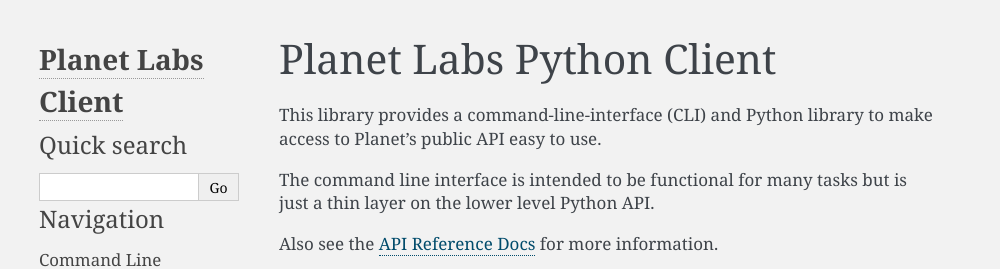
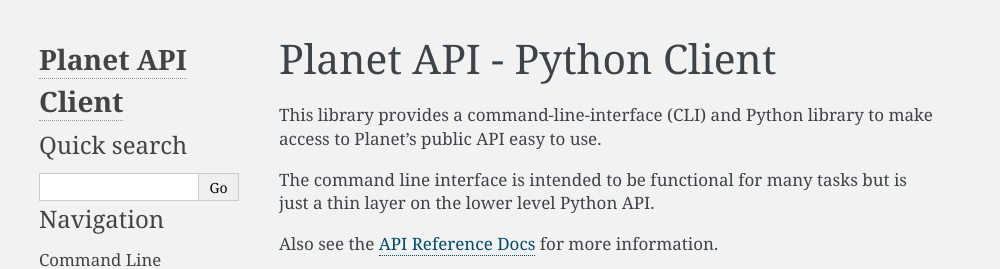
Before and after one commit to planetlabs/planet-client-python, a Sphinx documentation site: the page built from docs/source/index.rst, in a window 1280 px wide. Shown: the top 269 px of the page, without its empty margins (141-1141 px from the left). Built offline with Sphinx 7.4.7, drawn with Linux system fonts in a browser that asks for light colours.

Commit message:
docs - planet labs -> planet api

```diff
--- a/docs/source/conf.py
+++ b/docs/source/conf.py
@@ -53,9 +53,9 @@ source_suffix = '.rst'
 master_doc = 'index'
 
 # General information about the project.
-project = u'Planet Labs Client'
+project = u'Planet API Client'
 copyright = u'2017 PLANET LABS INC. ALL RIGHTS RESERVED. MADE IN SAN FRANCISCO. 346 9TH STREET, SAN FRANCISCO 94103'
-author = u'Planet Labs'
+author = u'Planet'
 
 # The version info for the project you're documenting, acts as replacement for
 # |version| and |release|, also used in various other places throughout the
@@ -267,7 +267,7 @@ latex_documents = [
 # One entry per manual page. List of tuples
 # (source start file, name, description, authors, manual section).
 man_pages = [
-    (master_doc, 'planetlabsclient', u'Planet Labs Client Documentation',
+    (master_doc, 'planetlabsclient', u'Planet API Client Documentation',
      [author], 1)
 ]
 
@@ -281,7 +281,7 @@ man_pages = [
 # (source start file, target name, title, author,
 #  dir menu entry, description, category)
 texinfo_documents = [
-  (master_doc, 'PlanetLabsClient', u'Planet Labs Client Documentation',
+  (master_doc, 'PlanetLabsClient', u'Planet API Client Documentation',
    author, 'PlanetLabsClient', 'One line description of project.',
    'Miscellaneous'),
 ]
--- a/docs/source/index.rst
+++ b/docs/source/index.rst
@@ -1,7 +1,7 @@
 :tocdepth: 3
 
-Planet Labs Python Client
-=========================
+Planet API - Python Client
+==========================
 
 This library provides a command-line-interface (CLI) and Python library to make access to Planet's public API easy to use.
 
```
